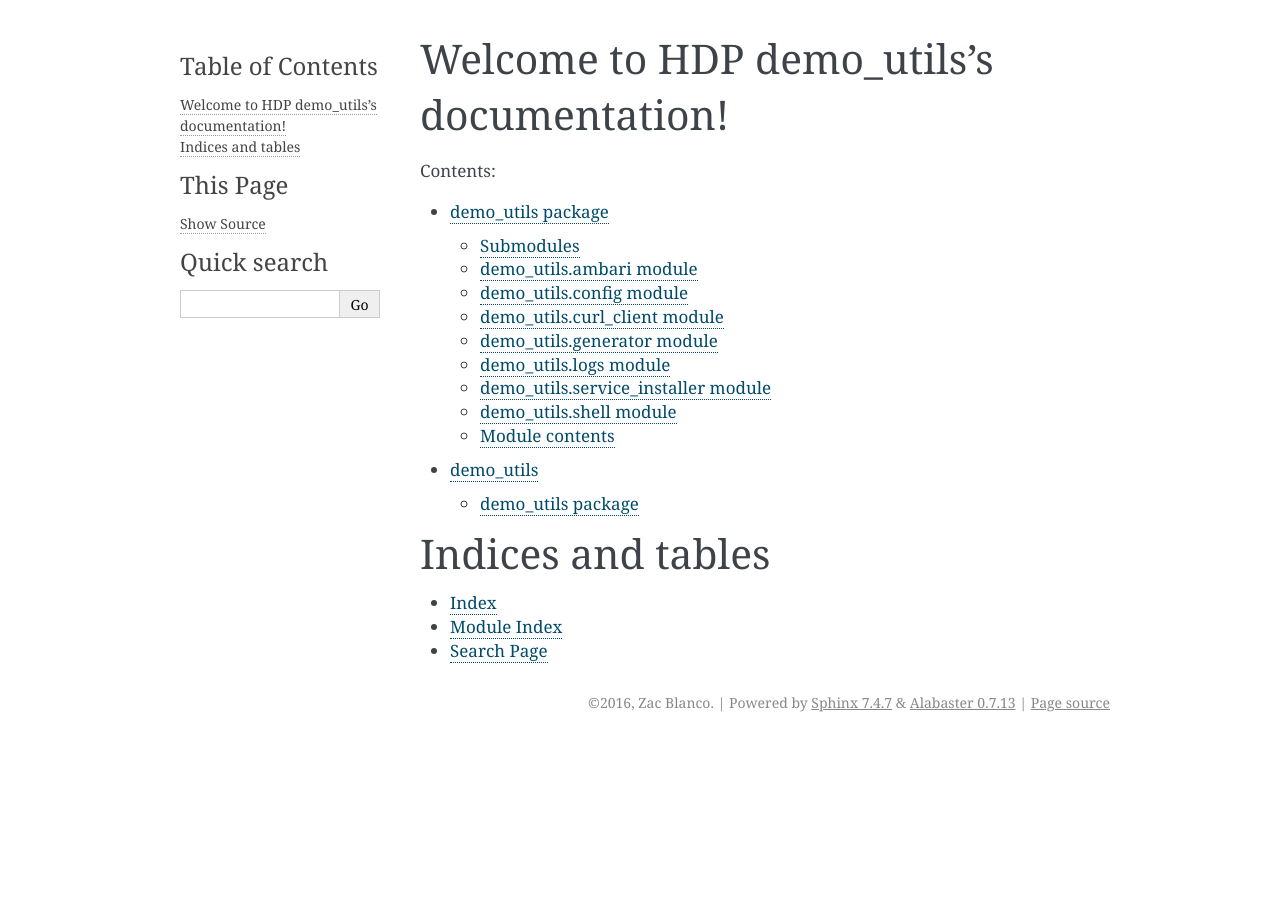
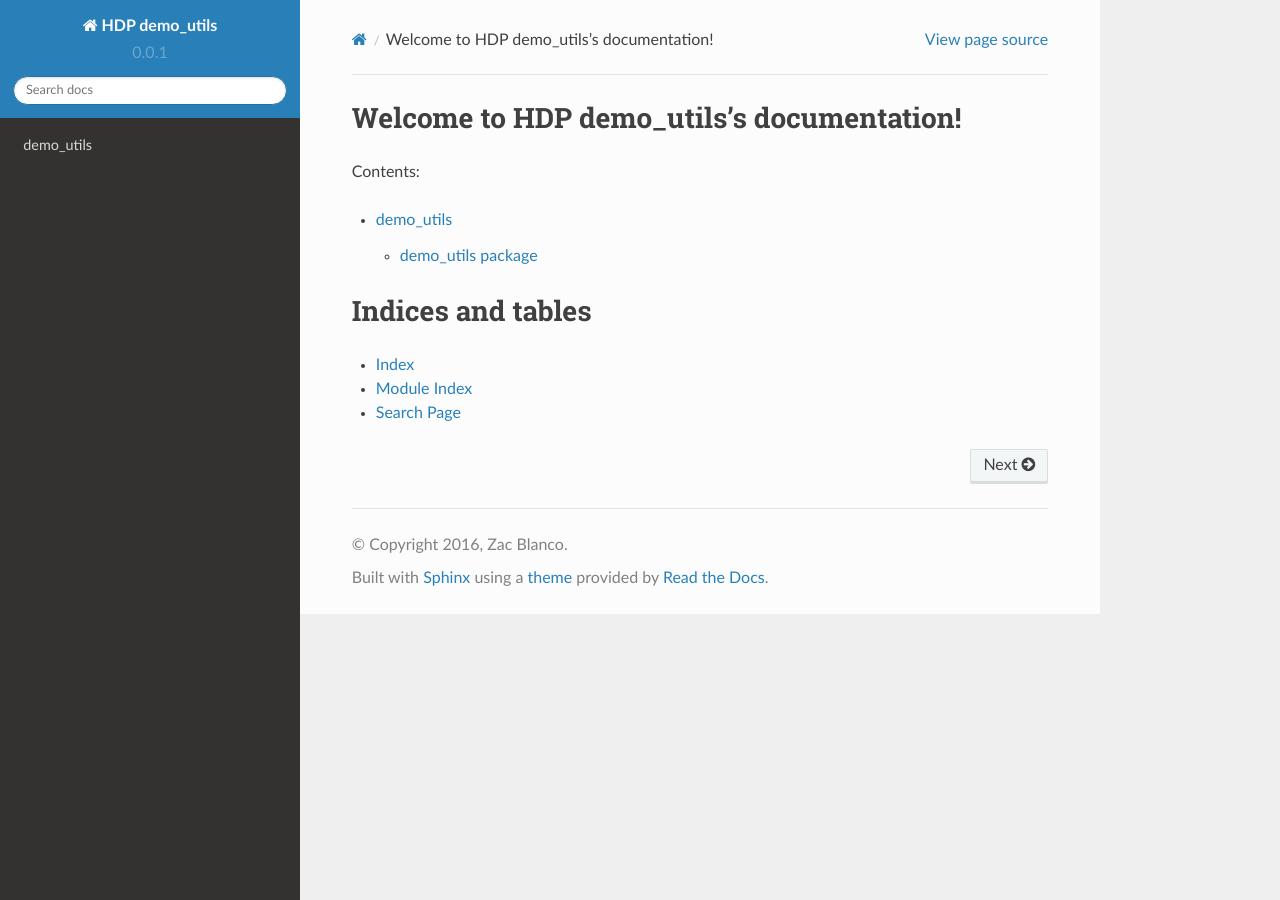
Before and after one commit to ZacBlanco/hdp-demo-bootstrap, a Sphinx documentation site: the page built from docs/source/index.rst, in a window 1280 px wide. Built offline with Sphinx 7.4.7 and the Read the Docs theme 2.0.0, drawn with Linux system fonts in a browser that asks for light colours.

Commit message:
Update to sphinx documentation

```diff
--- a/docs/source/conf.py
+++ b/docs/source/conf.py
@@ -125,6 +125,8 @@ todo_include_todos = False
 # a list of builtin themes.
 #
 html_theme = 'alabaster'
+html_theme = "classic"
+html_theme = "sphinx_rtd_theme"
 
 # Theme options are theme-specific and customize the look and feel of a theme
 # further.  For a list of options available for each theme, see the
@@ -139,7 +141,7 @@ html_theme = 'alabaster'
 # "<project> v<release> documentation" by default.
 #
 # html_title = u'HDP demo_utils v0.0.1'
-
+#
 # A shorter title for the navigation bar.  Default is the same as html_title.
 #
 # html_short_title = None
--- a/docs/source/demo_utils.rst
+++ b/docs/source/demo_utils.rst
@@ -4,62 +4,15 @@ demo_utils package
 Submodules
 ----------
 
-demo_utils.ambari module
-------------------------
+.. toctree::
 
-.. automodule:: demo_utils.ambari
-    :members:
-    :undoc-members:
-    :show-inheritance:
-
-demo_utils.config module
-------------------------
-
-.. automodule:: demo_utils.config
-    :members:
-    :undoc-members:
-    :show-inheritance:
-
-demo_utils.curl_client module
------------------------------
-
-.. automodule:: demo_utils.curl_client
-    :members:
-    :undoc-members:
-    :show-inheritance:
-
-demo_utils.generator module
----------------------------
-
-.. automodule:: demo_utils.generator
-    :members:
-    :undoc-members:
-    :show-inheritance:
-
-demo_utils.logs module
-----------------------
-
-.. automodule:: demo_utils.logs
-    :members:
-    :undoc-members:
-    :show-inheritance:
-
-demo_utils.service_installer module
------------------------------------
-
-.. automodule:: demo_utils.service_installer
-    :members:
-    :undoc-members:
-    :show-inheritance:
-
-demo_utils.shell module
------------------------
-
-.. automodule:: demo_utils.shell
-    :members:
-    :undoc-members:
-    :show-inheritance:
-
+   demo_utils.ambari
+   demo_utils.config
+   demo_utils.curl_client
+   demo_utils.generator
+   demo_utils.logs
+   demo_utils.service_installer
+   demo_utils.shell
 
 Module contents
 ---------------
--- a/docs/source/index.rst
+++ b/docs/source/index.rst
@@ -11,7 +11,6 @@ Contents:
 .. toctree::
    :maxdepth: 2
 
-   demo_utils.rst
    modules.rst
 
 
```
Also changed, not shown: docs/demo_utils.rst (deleted, +0 -78 lines), docs/modules.rst (deleted, +0 -7 lines), docs/source/demo_utils.ambari.rst (added, +7 -0 lines), docs/source/demo_utils.config.rst (added, +7 -0 lines), docs/source/demo_utils.curl_client.rst (added, +7 -0 lines), docs/source/demo_utils.generator.rst (added, +7 -0 lines), docs/source/demo_utils.logs.rst (added, +7 -0 lines), docs/source/demo_utils.service_installer.rst (added, +7 -0 lines), docs/source/demo_utils.shell.rst (added, +7 -0 lines).
